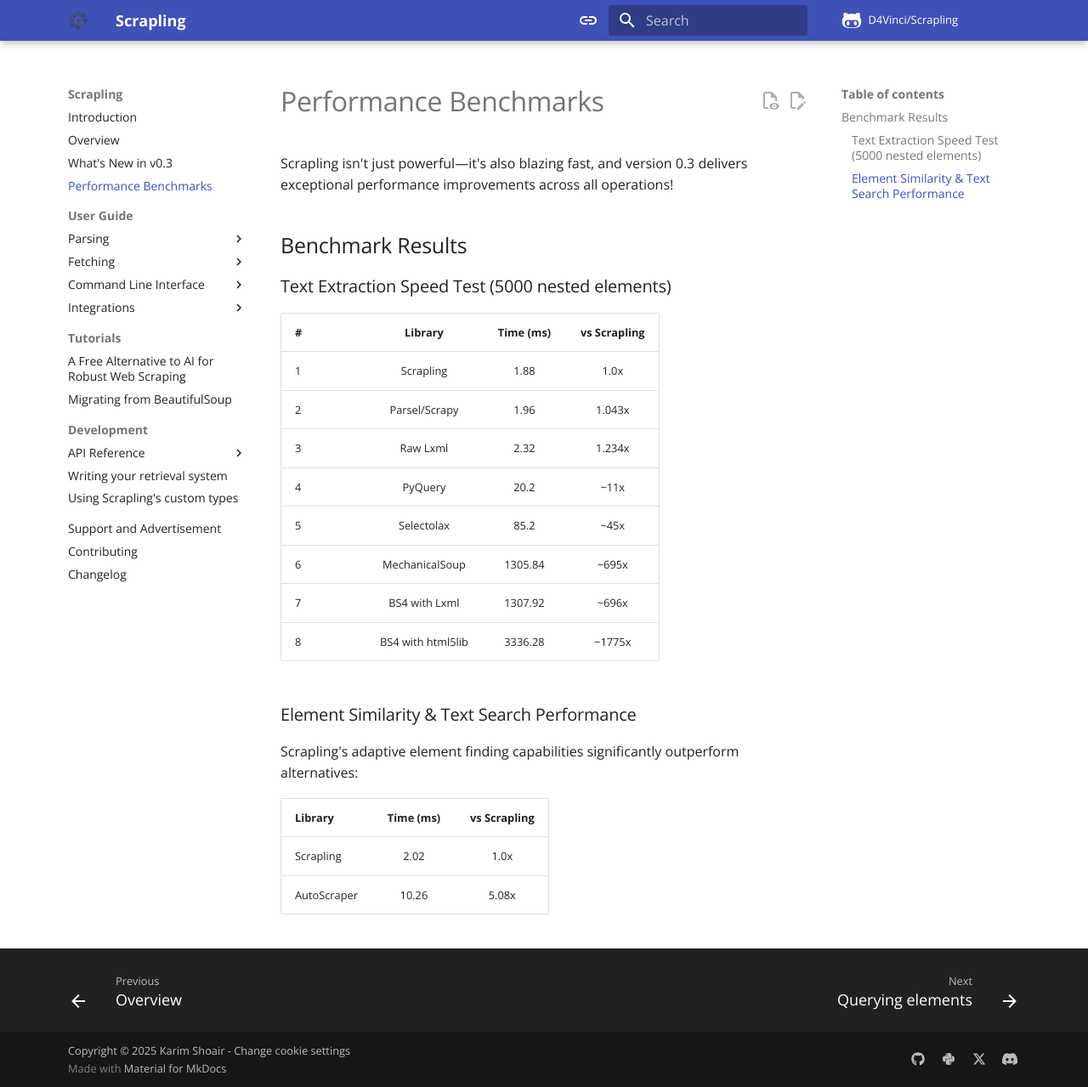
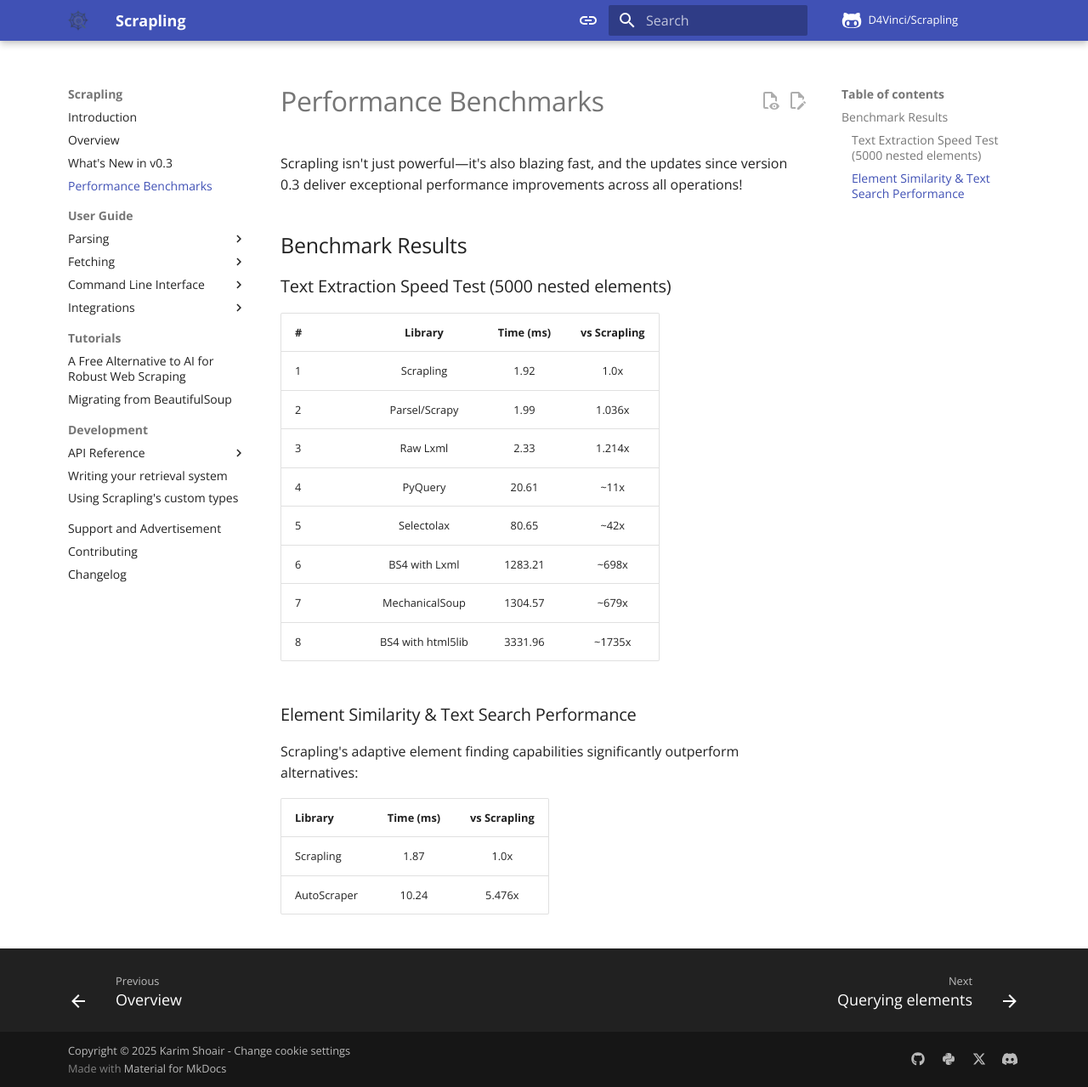
Before and after one commit to malik-aliyev-94/Scrapling, an MkDocs documentation site: the page built from docs/benchmarks.md, in a window 1280 px wide and 1279 px high. Shown: the whole window at 85% size. Built offline with MkDocs 1.6.1 and Material for MkDocs 9.7.7, drawn with Linux system fonts in a browser that asks for light colours; comment, search, counter and statistics services are not loaded.

Commit message:
docs: Updating benchmarks with the latest version of all libraries

```diff
--- a/docs/benchmarks.md
+++ b/docs/benchmarks.md
@@ -1,6 +1,6 @@
 # Performance Benchmarks
 
-Scrapling isn't just powerful—it's also blazing fast, and version 0.3 delivers exceptional performance improvements across all operations!
+Scrapling isn't just powerful—it's also blazing fast, and the updates since version 0.3 deliver exceptional performance improvements across all operations!
 
 ## Benchmark Results
 
@@ -8,14 +8,14 @@
 
 | # |      Library      | Time (ms) | vs Scrapling |
 |---|:-----------------:|:---------:|:------------:|
-| 1 |     Scrapling     |   1.88    |     1.0x     |
-| 2 |   Parsel/Scrapy   |   1.96    |    1.043x    |
-| 3 |     Raw Lxml      |   2.32    |    1.234x    |
-| 4 |      PyQuery      |   20.2    |     ~11x     |
-| 5 |    Selectolax     |   85.2    |     ~45x     |
-| 6 |  MechanicalSoup   |  1305.84  |    ~695x     |
-| 7 |   BS4 with Lxml   |  1307.92  |    ~696x     |
-| 8 | BS4 with html5lib |  3336.28  |    ~1775x    |
+| 1 |     Scrapling     |   1.92    |     1.0x     |
+| 2 |   Parsel/Scrapy   |   1.99    |    1.036x    |
+| 3 |     Raw Lxml      |   2.33    |    1.214x    |
+| 4 |      PyQuery      |   20.61   |     ~11x     |
+| 5 |    Selectolax     |   80.65   |     ~42x     |
+| 6 |   BS4 with Lxml   |  1283.21  |    ~698x     |
+| 7 |  MechanicalSoup   |  1304.57  |    ~679x     |
+| 8 | BS4 with html5lib |  3331.96  |    ~1735x    |
 
 ### Element Similarity & Text Search Performance
 
@@ -23,5 +23,5 @@
 
 |   Library   | Time (ms) | vs Scrapling |
 |-------------|:---------:|:------------:|
-|  Scrapling  |   2.02    |     1.0x     |
-| AutoScraper |   10.26   |    5.08x     |
+|  Scrapling  |   1.87    |     1.0x     |
+| AutoScraper |   10.24   |    5.476x    |
```
Also changed, not shown: README.md (+11 -11 lines).
